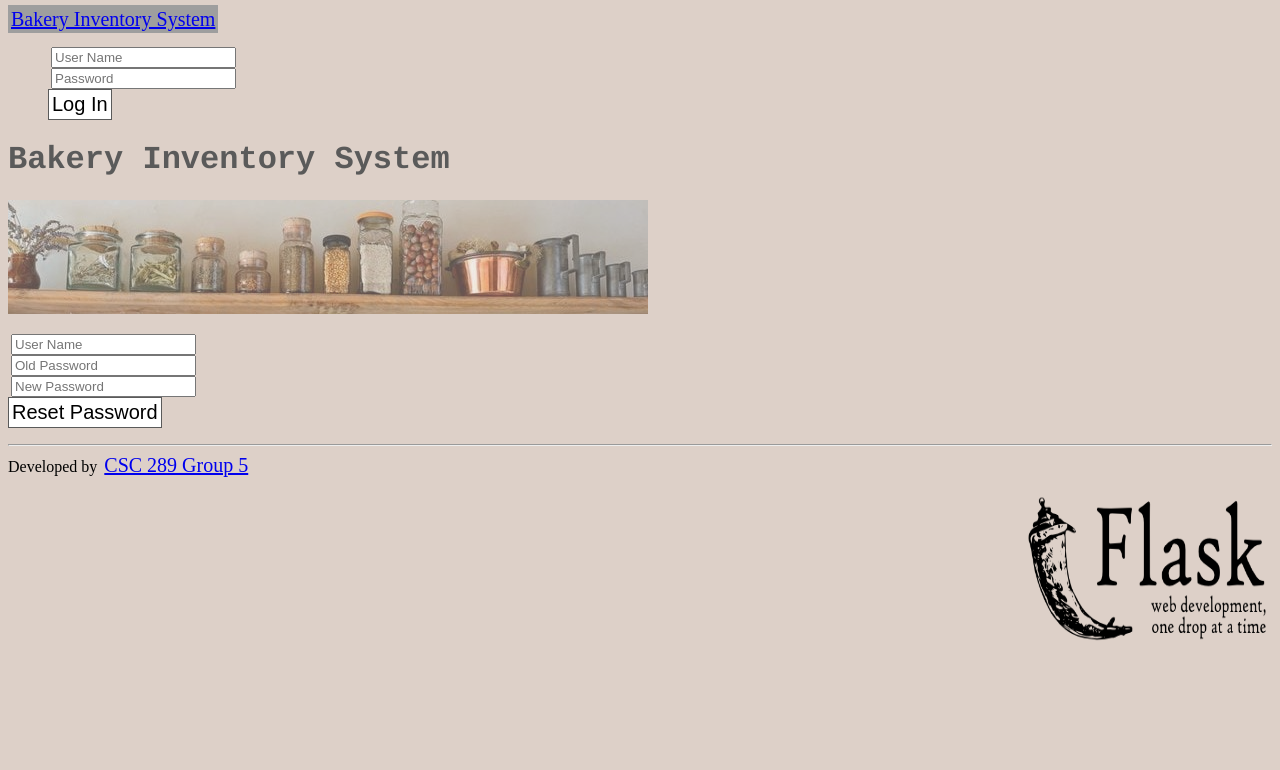
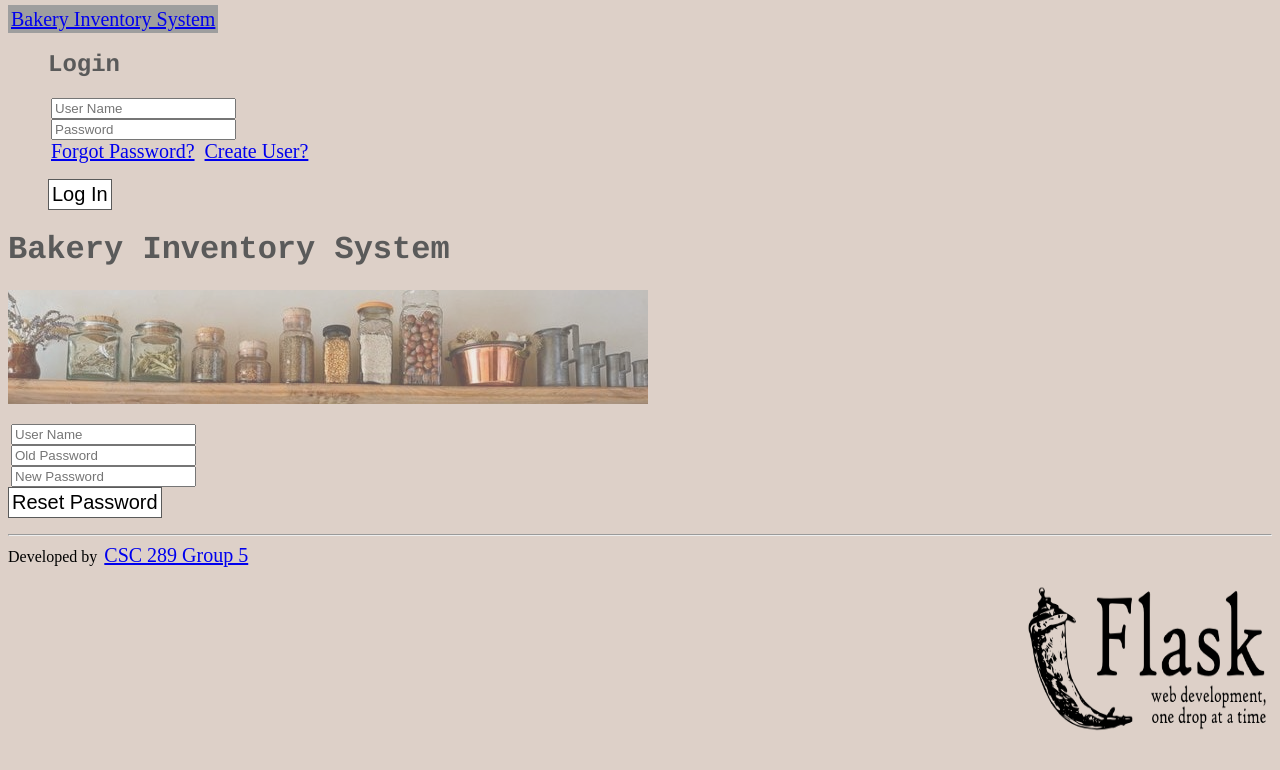
Before and after one commit to Hunterbeachum/OvenStock, a Flask app: page /password_reset in a window 1280 px wide. Shown: the top 770 px of the page. Run offline with Flask 2, Linux system fonts and the light colour scheme; grey boxes are pictures that could not be loaded.

Commit message:
Created a "create user" tab that lets you put in information, creating a way to add new users to the database.

```diff
--- a/main.py
+++ b/main.py
@@ -8,7 +8,8 @@ from flask import *
 database.init_db("database/inventory.db")
 database.init_db("database/users.db")
 
-database.query_db("database/users.db", "INSERT INTO users (username, password) VALUES (?, ?), (?, ?);", ['HBEACHUM', '1111', 'TEST_USER_2', 'password'])
+database.query_db("database/users.db", "INSERT INTO users (username, password) VALUES (?, ?), (?, ?);",
+                  ['HBEACHUM', '1111', 'TEST_USER_2', 'password'])
 
 update_product('Kaiser Rolls', 20)
 database.query_db("database/users.db", "INSERT INTO users (username, password) VALUES (?, ?), (?, ?);",
@@ -61,10 +62,26 @@ def login():
     return redirect("/")
 
 
+@app.route("/add_user", methods=["GET", "POST"])
+def add_user():
+    if request.method == "POST":
+        new_user = request.form.get('new-user')
+        if new_user in list_users():
+            user_error = "Username is already in database."
+            flash(user_error, 'error')
+        else:
+            new_pass = request.form.get('new-pass')
+            new_email = request.form.get('new-email')
+            # Add username, password, and email to database
+            database.query_db("database/users.db", f"INSERT INTO users (username, password) VALUES(?, ?)",
+                              [new_user, new_pass])
+    return render_template("AddUserGroup5.html")
+
+
 @app.route("/password_reset", methods=["GET", "POST"])
 def password_reset():
     if request.method == "POST":
-        id_submitted = request.form.get('id').upper()
+        id_submitted = request.form.get('user').upper()
         if (id_submitted in list_users()) and verify_password(id_submitted, request.form.get('old_pw')):
             database.query_db("database/users.db",
                               f"UPDATE users SET password = '{request.form.get('new_pw')}' WHERE username = '{id_submitted}'")
@@ -84,14 +101,14 @@ def inventory():
     return render_template("Group5InventoryPage.html")
 
 
-@app.route("/inventory/delete_<item_id>", methods = ["GET"])
+@app.route("/inventory/delete_<item_id>", methods=["GET"])
 def delete_item(item_id):
     if session.get("current_user", None) == 'ADMIN':
         database.query_db("database/inventory.db", f"DELETE FROM product WHERE id='{item_id}'")
     return redirect(url_for('inventory'))
 
 
-@app.route("/inventory/transaction_<item_id>_<quantity>", methods = ["GET"])
+@app.route("/inventory/transaction_<item_id>_<quantity>", methods=["GET"])
 def transaction(item_id, quantity):
     if session.get("current_user", None) == 'ADMIN':
         inventory = list_inventory()
@@ -101,7 +118,8 @@ def transaction(item_id, quantity):
             quantity = random.randint(0, 4)
         prev = inventory[id_list.index(item_id)][3]
         database.query_db("database/inventory.db", f"UPDATE product SET quantity='{quantity}' WHERE id='{item_id}'")
-        database.query_db("database/inventory.db", f"INSERT INTO update_history (id, date_changed, prev, changed) VALUES (?, ?, ?, ?);",
+        database.query_db("database/inventory.db",
+                          f"INSERT INTO update_history (id, date_changed, prev, changed) VALUES (?, ?, ?, ?);",
                           [item_id, datetime.datetime.now(), prev, quantity])
     return redirect(url_for('inventory'))
 
--- a/static/css/Group5CSS.css
+++ b/static/css/Group5CSS.css
@@ -33,3 +33,6 @@ tr:nth-child(odd) {
 			color: red;
 			font-weight: bold;
 }
+header {
+			color: #5A5A5A;
+}
--- a/templates/ResetPageGroup5.html
+++ b/templates/ResetPageGroup5.html
@@ -5,13 +5,13 @@
 
 <form action="/password_reset" method="post" class="navbar-form navbar-right">
 	<div class="form-group">
-	  	<input type="text" name="id" placeholder="User Name" class="form-control">
+	  	<label for="user"></label><input type="text" name="user" id="user" placeholder="User Name" class="form-control" required>
 	</div>
 	<div class="form-group">
-	  	<input type="password" name="old_pw" placeholder="Old Password" class="form-control">
+	  	<label for="old_pw"></label><input type="password" name="old_pw" id="old_pw" placeholder="Old Password" class="form-control">
 	</div>
 	<div class="form-group">
-	  	<input type="password" name="new_pw" placeholder="New Password" class="form-control">
+	  	<label for="new_pw"></label><input type="password" name="new_pw" id="new_pw" placeholder="New Password" class="form-control">
 	</div>
 	<button type="submit" class="btn btn-success">Reset Password</button>
 </form>
--- a/templates/layout.html
+++ b/templates/layout.html
@@ -27,12 +27,17 @@
 				<ul class="nav navbar-nav navbar-right">
 					{% if session.get("current_user", None) == None %}
 					<form action="/login" method="post" class="navbar-form navbar-right">
+						<h1 style="text-underline:#000000;">Login</h1>
 						<div class="form-group">
                             <label for="user"></label><input type="text" name="id" id = "user" placeholder="User Name" class="form-control" required>
 						</div>
 						<div class="form-group">
 							<label for="pass"></label><input type="password" name="pw" id = "pass" placeholder="Password" class="form-control">
 						</div>
+
+						<a href="{{ url_for('password_reset') }}">Forgot Password?</a>
+						<a href="{{ url_for('add_user') }}">Create User?</a>
+						<p></p>
 						<button type="submit" class="btn btn-success">Log In</button>
 					</form>
 					{% else %}
@@ -59,7 +64,7 @@
     <div class="under-h1-container">
 
         <h1>{% block page_title %}{% endblock %}</h1>
-		<img alt="Shelfing underneath the heading" src="{{ url_for('static', filename='css/shelfing.jpg') }}" style="position: relative;opacity:60%"></img>
+		<img alt="Shelf underneath the heading" src="{{ url_for('static', filename='css/shelfing.jpg') }}" style="position: relative;opacity:60%"></img>
 
         <p>{% block body %}{% endblock %}</p>
 
```
Also changed, not shown: templates/AddUserGroup5.html (added, +20 -0 lines), templates/Group5InventoryPage.html (indentation only).
